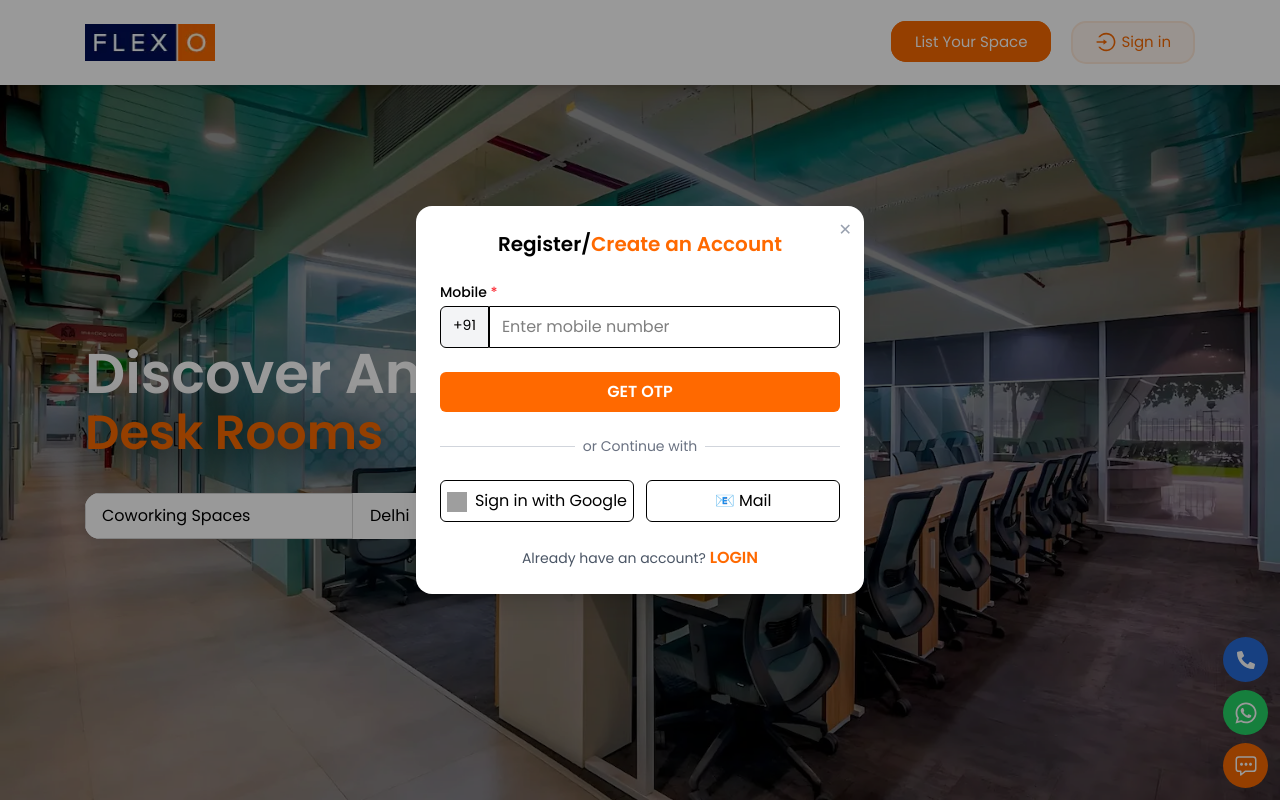
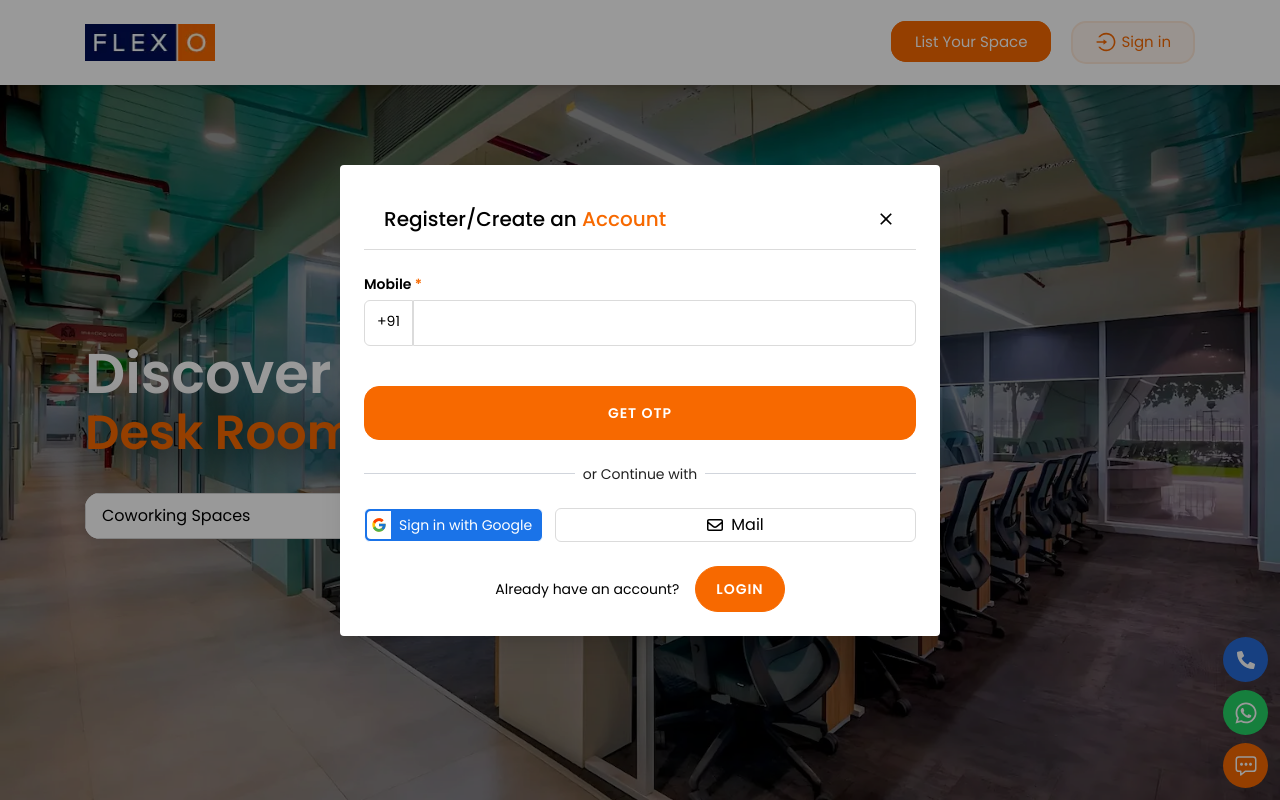
Before and after one commit to hk-img/flexoNextWeb, a Next.js app: page / in a window 1280 px wide. Both pictures are taken after a click on the button "Sign in". Shown: the top 800 px of the page. Built offline with nearby package versions, Linux system fonts and the light colour scheme; grey boxes are pictures that could not be loaded.

Commit message:
popup design

```diff
--- a/src/components/frontend/auth/Auth.jsx
+++ b/src/components/frontend/auth/Auth.jsx
@@ -1,5 +1,6 @@
 "use client";
 
+import Svg from "@/components/svg";
 import { Dialog, DialogPanel, DialogTitle } from "@headlessui/react";
 import { Formik, Form, Field, ErrorMessage } from "formik";
 import * as Yup from "yup";
@@ -21,17 +22,18 @@ const Auth = ({ isOpen, setIsOpen }) => {
       <div className="fixed inset-0 bg-black/40" aria-hidden="true" />
 
       <div className="fixed inset-0 flex items-center justify-center p-4">
-        <DialogPanel className="w-full max-w-md rounded-2xl bg-white p-6 shadow-xl relative">
-          <button
-            onClick={() => setIsOpen(false)}
-            className="absolute top-3 right-3 text-gray-400 hover:text-gray-600 cursor-pointer"
-          >
-            ✕
-          </button>
-
-          <DialogTitle className="text-xl font-semibold text-center">
-            Register/<span className="text-orange-500">Create an Account</span>
-          </DialogTitle>
+        <DialogPanel className="w-full max-w-[600px] rounded-sm bg-white p-6 shadow-xl relative">
+          <div className="px-5 py-4 border-b border-[#dbdbdb] flex items-center justify-between">
+            <DialogTitle className="text-xl font-medium">
+              Register/Create an<span className="text-[#f76900]"> Account</span>
+            </DialogTitle>
+            <button
+              onClick={() => setIsOpen(false)}
+              className="text-black cursor-pointer"
+            >
+              <Svg name="close" className="size-5" />
+            </button>
+          </div>
 
           <Formik
             initialValues={{ mobile: "" }}
@@ -40,31 +42,30 @@ const Auth = ({ isOpen, setIsOpen }) => {
           >
             {({ isSubmitting }) => (
               <Form className="mt-6">
-                <label htmlFor="mobile" className="block text-sm font-medium">
-                  Mobile <span className="text-red-500">*</span>
+                <label htmlFor="mobile" className="block text-sm font-semibold">
+                  Mobile <span className="text-[#f76900]">*</span>
                 </label>
-                <div className="flex mt-1">
-                  <span className="px-3 py-2 bg-gray-100 border rounded-l-md text-sm">
+                <div className="flex mt-1.5">
+                  <span className="px-3 py-2.5 border border-[#dbdbdb]  rounded-l-md text-sm">
                     +91
                   </span>
                   <Field
                     id="mobile"
                     name="mobile"
                     type="tel"
-                    className="flex-1 border rounded-r-md px-3 py-2 outline-none"
-                    placeholder="Enter mobile number"
+                    className="flex-1 border border-[#dbdbdb] rounded-r-md px-3 py-2.5 outline-none"
                   />
                 </div>
                 <ErrorMessage
                   name="mobile"
                   component="div"
-                  className="mt-1 text-sm text-red-600"
+                  className="mt-1 text-sm text-[#f76900]"
                 />
 
                 <button
                   type="submit"
                   disabled={isSubmitting}
-                  className="mt-6 w-full bg-orange-500 text-white font-semibold py-2 rounded-md hover:bg-orange-600 disabled:opacity-60"
+                  className=" mt-10 w-full bg-[#f76900] text-sm border border-[#f76900] hover:border-white hover:bg-[#ff7c52] text-white py-4 rounded-[15px] font-semibold duration-500 transition text-center gap-2 uppercase tracking-[1px]"
                 >
                   {isSubmitting ? "Sending..." : "GET OTP"}
                 </button>
@@ -74,29 +75,28 @@ const Auth = ({ isOpen, setIsOpen }) => {
 
           <div className="my-6 flex items-center">
             <hr className="flex-1 border-gray-300" />
-            <span className="px-2 text-sm text-gray-500">or Continue with</span>
+            <span className="px-2 text-sm text-[#000000de]">or Continue with</span>
             <hr className="flex-1 border-gray-300" />
           </div>
 
           <div className="flex gap-3">
-            <button className="flex-1 border rounded-md py-2 hover:bg-gray-50">
-              <img
-                src="https://developers.google.com/identity/images/g-logo.png"
-                alt="Google"
-                className="inline w-5 h-5 mr-2"
-              />
-              Sign in with Google
+            <button className="flex items-center justify-center border rounded-md py-0.5 px-0.5 bg-[#1a73e8] text-white">
+              <div className="bg-white h-full p-1 flex items-center justify-center rounded-l-sm">
+                <svg stroke="currentColor" fill="currentColor" stroke-width="0" version="1.1" x="0px" y="0px" viewBox="0 0 48 48" enable-background="new 0 0 48 48" height="16px" width="16px" xmlns="http://www.w3.org/2000/svg"><path fill="#FFC107" d="M43.611,20.083H42V20H24v8h11.303c-1.649,4.657-6.08,8-11.303,8c-6.627,0-12-5.373-12-12 c0-6.627,5.373-12,12-12c3.059,0,5.842,1.154,7.961,3.039l5.657-5.657C34.046,6.053,29.268,4,24,4C12.955,4,4,12.955,4,24 c0,11.045,8.955,20,20,20c11.045,0,20-8.955,20-20C44,22.659,43.862,21.35,43.611,20.083z"></path><path fill="#FF3D00" d="M6.306,14.691l6.571,4.819C14.655,15.108,18.961,12,24,12c3.059,0,5.842,1.154,7.961,3.039l5.657-5.657 C34.046,6.053,29.268,4,24,4C16.318,4,9.656,8.337,6.306,14.691z"></path><path fill="#4CAF50" d="M24,44c5.166,0,9.86-1.977,13.409-5.192l-6.19-5.238C29.211,35.091,26.715,36,24,36 c-5.202,0-9.619-3.317-11.283-7.946l-6.522,5.025C9.505,39.556,16.227,44,24,44z"></path><path fill="#1976D2" d="M43.611,20.083H42V20H24v8h11.303c-0.792,2.237-2.231,4.166-4.087,5.571 c0.001-0.001,0.002-0.001,0.003-0.002l6.19,5.238C36.971,39.205,44,34,44,24C44,22.659,43.862,21.35,43.611,20.083z"></path></svg>
+              </div>
+              <span className="text-sm px-2">Sign in with Google</span>
             </button>
-            <button className="flex-1 border rounded-md py-2 hover:bg-gray-50">
-              📧 Mail
+            <button className="flex-1 border border-[#dbdbdb] rounded-md py-1 flex items-center justify-center gap-2">
+              <Svg name="mail" className="size-4 text-black"/>
+              <span> Mail</span>
             </button>
           </div>
 
-          <div className="mt-6 text-center">
-            <span className="text-sm text-gray-600">
-              Already have an account?{" "}
+          <div className="mt-6 text-center flex items-center justify-center gap-4">
+            <span className="text-sm text-black">
+              Already have an account?
             </span>
-            <button className="text-orange-500 font-semibold hover:underline">
+            <button className="bg-[#f76900] text-sm border border-[#f76900] hover:border-white hover:bg-[#ff7c52] text-white py-3 px-5 rounded-full font-semibold duration-500 transition text-center gap-2 uppercase tracking-[1px]">
               LOGIN
             </button>
           </div>
```
Also changed, not shown: src/components/frontend/explorePopup/ExplorePopup.jsx (+40 -36 lines).
